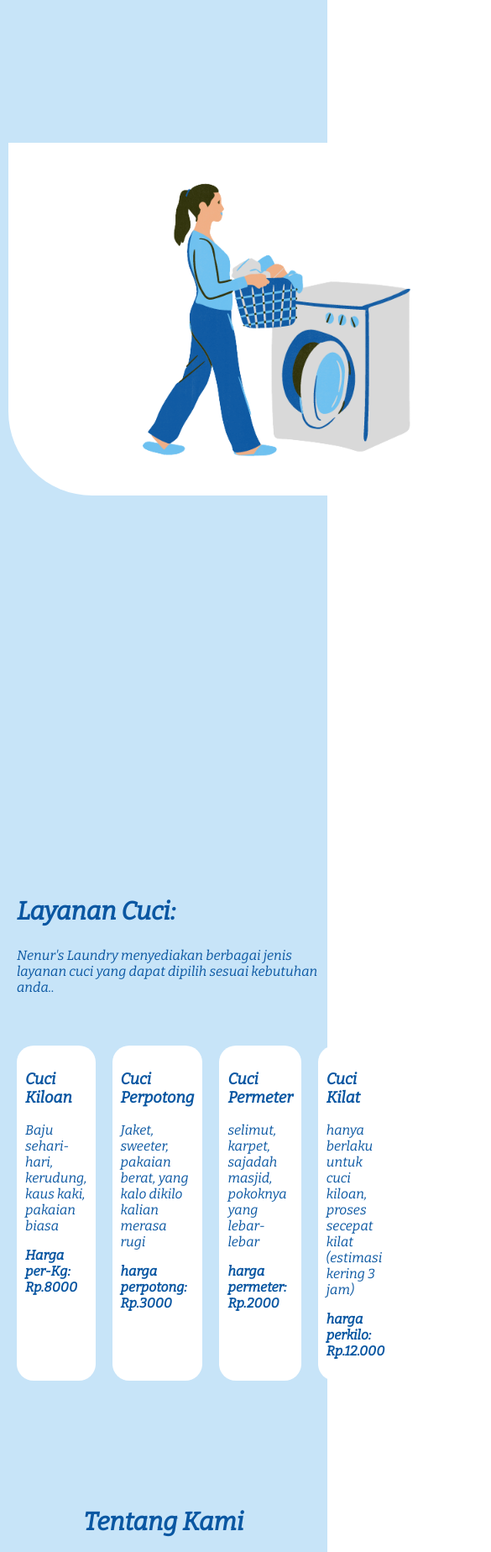
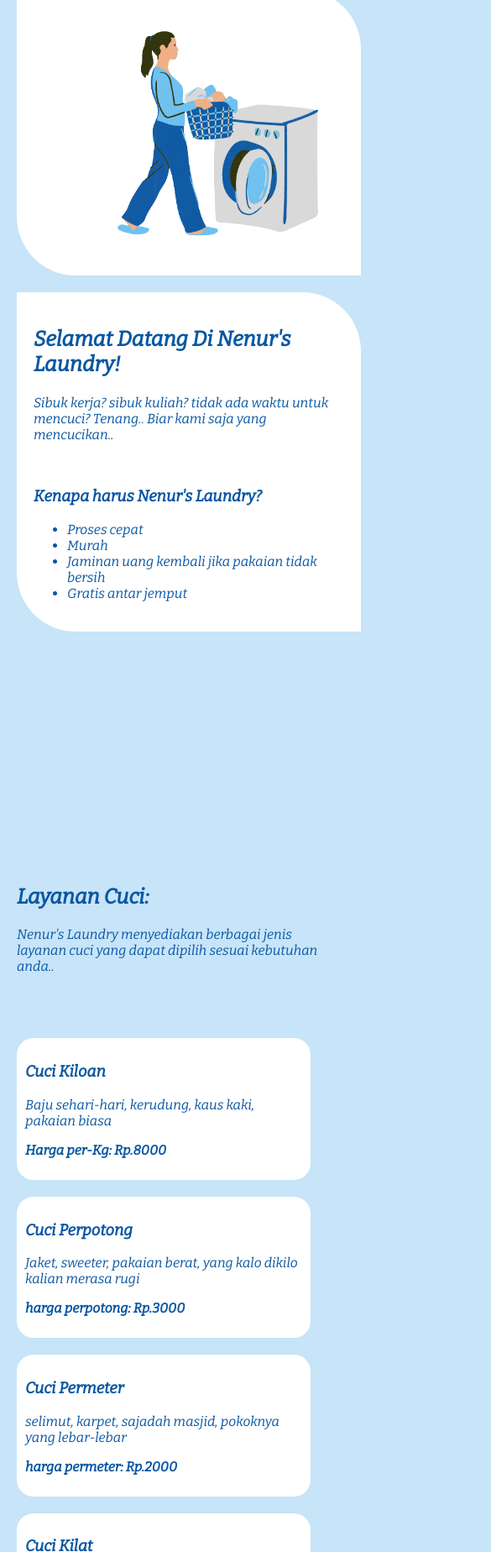
Before and after one commit to nentinur/proyek-akhir-web, a plain HTML site: page index.html in a window 390 px wide. Shown: the part 152-2000 px from the top of the page at 84% size, 585 px wide, since content can reach past the window. Drawn offline with nearby package versions, Linux system fonts and the light colour scheme.

Commit message:
responsive layout

```diff
--- a/css/app.css
+++ b/css/app.css
@@ -15,6 +15,7 @@
   margin: 0;
   display: flex;
   flex-direction: column;
+  background-color: rgb(199, 228, 248);
  }
 
 /* HEADER */
@@ -65,9 +66,7 @@ header.navbar .nav-list li:hover a {
   text-decoration: underline;
 }
 /* MAIN */
-main {
-  background-color: rgb(199, 228, 248);
-}
+
 #home {
   padding: 10px;
   height: 100hv;
@@ -79,7 +78,6 @@ main {
 .content {
   flex: 1;
   display: flex;
-  align-items: center;
 }
 
 .icon {
@@ -106,7 +104,6 @@ main {
 #service {
   padding: 10px 10px 100px 10px;
   height: 100hv;
-  padding-top: 80px;
   align-items: center;
 }
 
@@ -172,3 +169,91 @@ footer {
   text-align: center;
   padding: 20px;
 }
+
+/* Medium devices (landscape tablets, 768px and down) */
+@media screen and (max-width: 768px) {
+  h1 {
+    font-size: 25px;
+  }
+
+  header.navbar {
+    flex-direction: column;
+  }
+
+  #home {
+    padding: 130px 10px 150px 10px;
+    display: flex;
+    margin: 0 auto;
+    flex-direction: column;
+  }
+
+  .icon, .welcome {
+    padding: 20px;
+    flex: 1 1;
+    background-color: white;
+    margin: 10px;
+    border-radius: 0 70px 0 70px;
+  }
+
+  .icon img {
+    margin-left: 70px;
+    width: 300px;
+  }
+
+  #service {
+    padding: 120px 10px 10px 10px;
+    align-items: center;
+    display: flex;
+    flex-direction: column;
+  }
+
+  .service-title {
+    margin: 0 0 50px 10px;
+    align-items: center;
+  }
+
+  .layanan {
+    display: flex;
+    margin: 0 auto;
+    flex-direction: column
+  }
+
+  .varian {
+    border-radius: 20px;
+    background-color: white;
+  }
+
+  #about {
+    padding: 120px 10px 10px 10px;
+    height: 100hv;
+  }
+
+  #about h1, h2 {
+    text-align: center;
+  }
+
+  .profile-image img {
+    width: 95%;
+    justify-content: center;
+  }
+
+  .profile-store, .profile-developer {
+    border-radius: 20px;
+    background-color: white;
+    padding: 10px;
+    margin: 10px;
+    padding: 10px;
+  }
+
+  .container {
+    padding: 20px;
+    display: flex;
+    flex-direction: column;
+  }
+
+  .about-store, .about-developer {
+    justify-content: left;
+    width: 100%;
+    margin-left: 20px;
+  }
+}
--- a/index.html
+++ b/index.html
@@ -25,8 +25,8 @@
     </div>
   </header>
   <main>
-    <section id="home">
-      <div class="content">
+    <div class="content">
+      <section id="home">
         <div class="icon">
           <img src="assets\icon.png" alt="">
         </div>
@@ -41,6 +41,7 @@
             <li>Jaminan uang kembali jika pakaian tidak bersih</li>
             <li>Gratis antar jemput</li>
           </ul>
+        </div>
         </div>
       </section>
       <section id="service">
@@ -82,7 +83,7 @@
               <img src="assets\laundry.jpg" alt="nenur-laundry-store">
             </div>
             <div class="about-store">
-              <h4>Melayani Cuci pakaian, sprei, karpet, handuk, selimut, dan lain-lain</h4>
+              <h4>Melayani Cuci pakaian, sprei, karpet, handuk, selimut, dan lain-lain </h4>
               <p>Alamat: Jl. yang kita lalui bersama No.404, Kec. Waterblue, Kota Bandung</p>
               <p>Kontak: +62 8989 8989 8989</p>
               <p>instagram/tiktok: @nenurs_laundry</p>
@@ -97,7 +98,6 @@
             </div>
             <div class="about-developer">
               <h4>Nenti Nurnaningsih</h4>
-              <p>Mahasiswa Kupu-kupu yang pengen punya banyak pengalaman</p>
               <p>Alamat: Cipadung, Kec.Cibiru, Kota Bandung</p>
               <p>E-Mail: nenur2001@gmail.com</p>
             </div>
```
